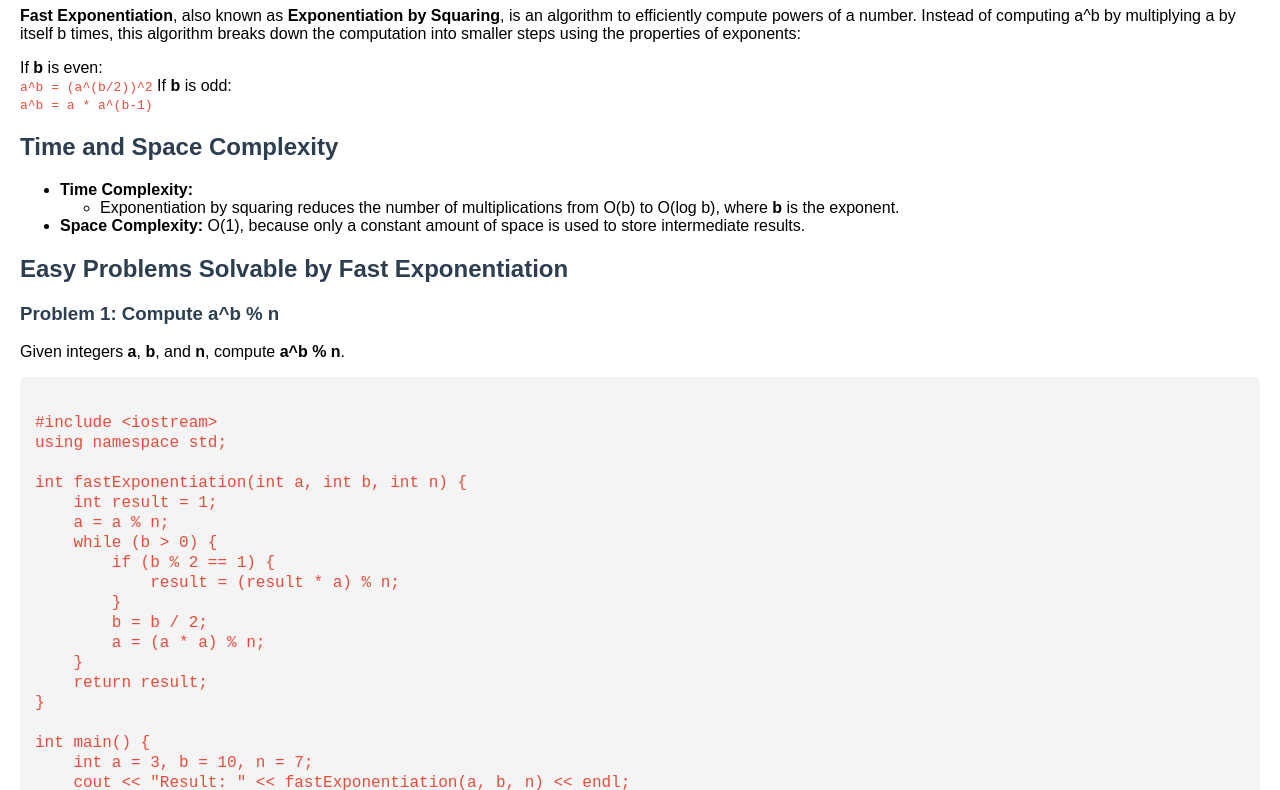
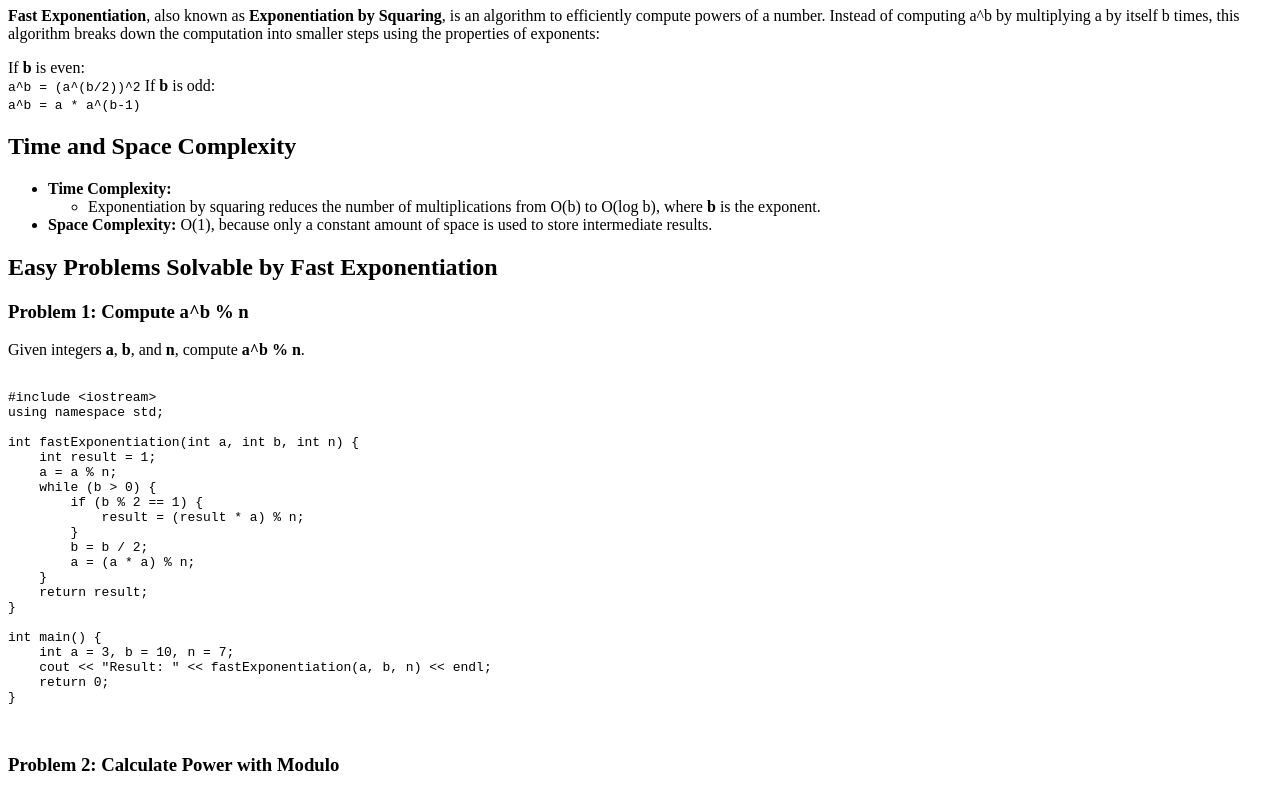
Before and after one commit to abdelkarim00/algoSpace, a plain HTML site: page pages/fast-exponentiation.html in a window 1280 px wide. Shown: the part 73-863 px from the top of the page. Drawn offline with Linux system fonts and the light colour scheme.

Commit message:
fix styling

```diff
--- a/pages/fast-exponentiation.html
+++ b/pages/fast-exponentiation.html
@@ -4,25 +4,6 @@
     <meta charset="UTF-8">
     <meta name="viewport" content="width=device-width, initial-scale=1.0">
     <title>Fast Exponentiation</title>
-    <style>
-        body {
-            font-family: Arial, sans-serif;
-            margin: 20px;
-        }
-        h1, h2, h3 {
-            color: #2c3e50;
-        }
-        pre {
-            background-color: #f4f4f4;
-            padding: 15px;
-            border-radius: 5px;
-            font-size: 16px;
-            font-family: Consolas, monaco, monospace;
-        }
-        code {
-            color: #e74c3c;
-        }
-    </style>
 </head>
 <body>
 
--- a/styles.css
+++ b/styles.css
@@ -16,15 +16,14 @@ body {
 }
 
 pre {
-    background-color: #29292d;
-    padding: 10px;
+    background-color: #f4f4f4;
+    padding: 15px;
     border-radius: 5px;
-    overflow-x: auto;
+    font-size: 16px;
+    font-family: Consolas, monaco, monospace;
 }
-
 code {
-    font-family: Consolas, monospace;
-    color: #0163c5;
+    color: #e74c3c;
 }
 
 /* Sidebar styling */
```
Also changed, not shown: pages/euler.html (+0 -19 lines).
